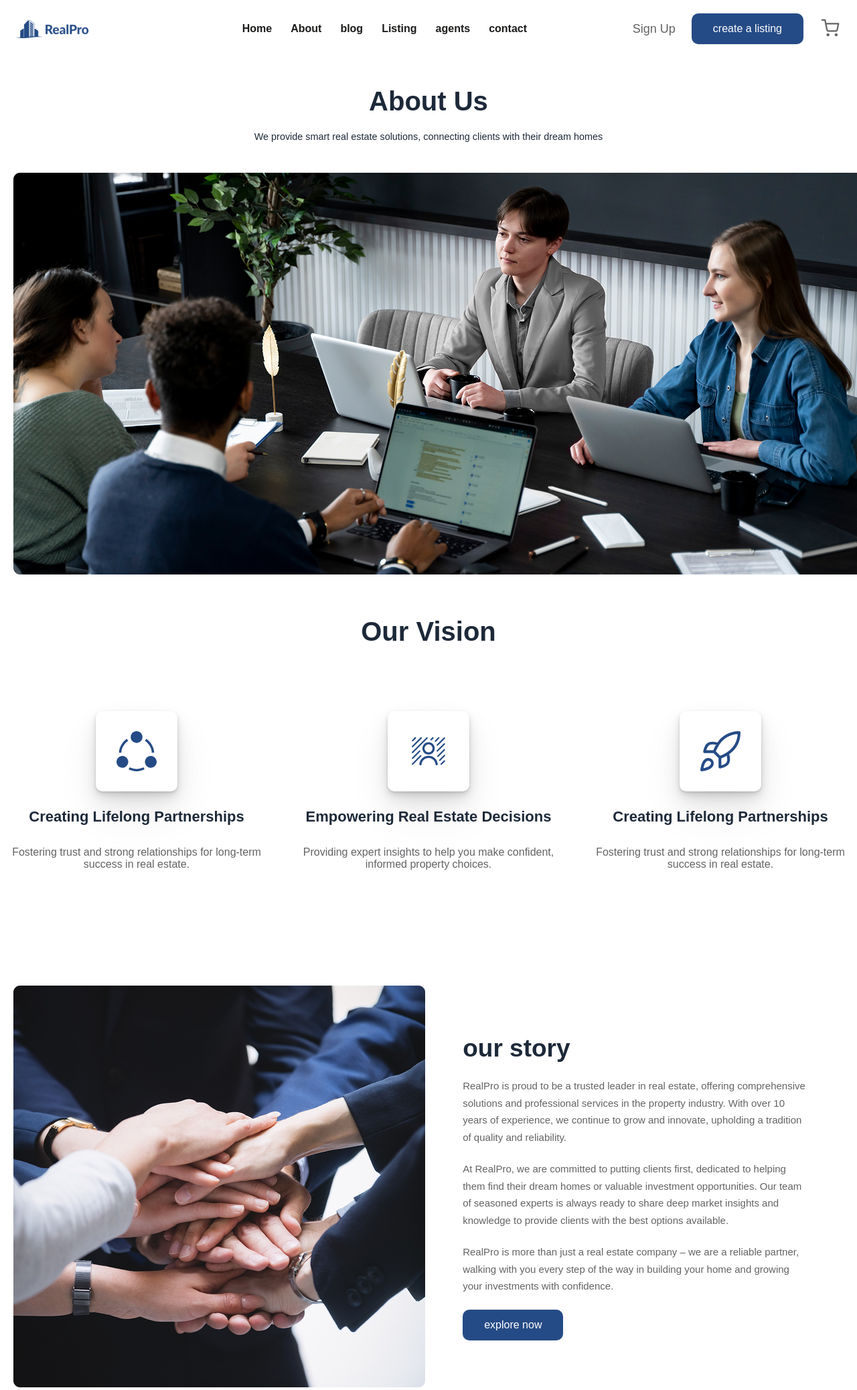
After one commit to navidkmp/Real-Pro, a Django app: page /about/ in a window 1280 px wide. The commit adds this page. Shown: the top 2076 px of the page at 67% size. Run offline with Django 5.2, Linux system fonts and the light colour scheme.

Commit message:
about update

```diff
--- a/Real_Project/settings.py
+++ b/Real_Project/settings.py
@@ -39,6 +39,7 @@ INSTALLED_APPS = [
     'django.contrib.staticfiles',
     #myapps
     'registration.apps.RegistrationConfig',
+    'about.apps.AboutConfig',
 ]
 
 MIDDLEWARE = [
--- a/Real_Project/urls.py
+++ b/Real_Project/urls.py
@@ -20,4 +20,6 @@ from django.urls import path, include
 urlpatterns = [
     path('admin/', admin.site.urls),
     path('registration/', include('registration.urls')),
+    path('about/', include('about.urls')),
+
 ]
--- /dev/null
+++ b/about/templates/about/about.html
@@ -0,0 +1,154 @@
+{% extends 'base.html' %}{% load static %}
+
+{% block content %}
+    <!-- start about  -->
+    <section class="about-section">
+        <div class="about">
+            <div class="about__top">
+                <h3 class="heading-3">about Us </h3>
+                <span class="text-top-text">
+                    We provide smart real estate solutions, connecting clients with their dream homes
+                </span>
+            </div>
+            <div class="bout__img-box">
+                <img src="{% static '/img/about/about.png' %}" alt="about">
+            </div>
+        </div>
+    </section>
+    <!-- end about  -->
+
+    <!-- start vision  -->
+    <section class="vision-section">
+        <!-- visions -->
+        <div class="vision__header">
+            <h3 class="heading-3">Our vision</h3>
+        </div>
+        <div class="vision">
+            <!-- vision 1 -->
+            <div class="vision__item">
+                <div class="vision__icon-box">
+                    <svg width="60" height="60" viewBox="0 0 50 50" fill="none" xmlns="http://www.w3.org/2000/svg">
+                        <g clip-path="url(#clip0_937_9153)">
+                            <path d="M25 14.6973C20.9616 14.6973 17.6758 11.4114 17.6758 7.37305C17.6758 3.33467 20.9616 0.0488281 25 0.0488281C29.0384 0.0488281 32.3242 3.33467 32.3242 7.37305C32.3242 11.4114 29.0384 14.6973 25 14.6973Z" fill="#254B86"/>
+                            <path d="M0.979134 41.8945C-1.03932 38.397 0.163704 33.9094 3.66136 31.8896C7.23079 29.8305 11.6773 31.1273 13.6663 34.5703C15.69 38.0732 14.4906 42.5505 10.9856 44.5753C7.47386 46.6004 3.0015 45.3952 0.979134 41.8945Z" fill="#254B86"/>
+                            <path d="M39.0157 44.5753C35.5131 42.5518 34.3102 38.0752 36.335 34.5703C38.3239 31.1274 42.7703 29.8304 46.34 31.8896C49.8375 33.9095 51.0406 38.397 49.0222 41.8946C47.0024 45.3908 42.5324 46.6033 39.0157 44.5753Z" fill="#254B86"/>
+                            <path d="M5.98643 26.9129L3.0625 26.7526C3.44297 19.8232 7.14522 13.4088 12.9645 9.59216L14.5724 12.0412C9.52696 15.3501 6.31827 20.9104 5.98643 26.9129Z" fill="#254B86"/>
+                            <path d="M44.0156 26.9128C43.6838 20.9103 40.4751 15.35 35.4297 12.0412L37.0376 9.59216C42.8569 13.4088 46.5591 19.8232 46.9395 26.7526L44.0156 26.9128Z" fill="#254B86"/>
+                            <path d="M24.9986 49.9512C21.5139 49.9512 18.1822 49.1587 15.0938 47.598L16.4155 44.983C21.7656 47.6896 28.2315 47.6896 33.5816 44.983L34.9034 47.598C31.815 49.1587 28.4834 49.9512 24.9986 49.9512Z" fill="#254B86"/>
+                        </g>
+                        <defs>
+                            <clipPath id="clip0_937_9153">
+                                <rect width="50" height="50" fill="white"/>
+                            </clipPath>
+                        </defs>
+                    </svg>
+                </div>
+                <div class="vision__text-box">
+                    <span class="vision__title">Creating Lifelong Partnerships</span>
+                    <p class="vision__description">
+                        Fostering trust and strong relationships for long-term success in real estate. </p>
+                </div>
+            </div>
+            <!-- vision 2 -->
+            <div class="vision__item">
+                <div class="vision__icon-box">
+                    <svg width="60" height="60" viewBox="0 0 60 60" fill="none" xmlns="http://www.w3.org/2000/svg">
+                        <path d="M39.6353 15.6985C39.2054 15.2686 39.2054 14.5716 39.6353 14.1418L44.505 9.272C44.9349 8.84211 45.6319 8.84211 46.0618 9.272C46.4917 9.70188 46.4917 10.3989 46.0618 10.8287L41.192 15.6985C40.7621 16.1284 40.0652 16.1284 39.6353 15.6985Z" fill="#254B86"/>
+                        <path d="M5.34954 22.2744C4.91966 22.7042 4.91966 23.4012 5.34954 23.8311C5.77942 24.261 6.47639 24.261 6.90628 23.8311L19.8382 10.8992C20.2681 10.4693 20.2681 9.77235 19.8382 9.34247C19.4083 8.91259 18.7113 8.91259 18.2814 9.34247L5.34954 22.2744Z" fill="#254B86"/>
+                        <path d="M5.45164 13.4546C5.02176 13.8845 5.02176 14.5815 5.45164 15.0114C5.88153 15.4412 6.5785 15.4412 7.00838 15.0114L11.1063 10.9134C11.5362 10.4835 11.5362 9.78656 11.1063 9.35668C10.6764 8.9268 9.97946 8.9268 9.54958 9.35668L5.45164 13.4546Z" fill="#254B86"/>
+                        <path d="M5.32241 32.5757C4.89253 32.1459 4.89253 31.4489 5.32241 31.019L26.9282 9.41317C27.3581 8.98329 28.0551 8.98329 28.485 9.41317C28.9149 9.84306 28.9149 10.54 28.485 10.9699L6.87915 32.5757C6.44927 33.0056 5.75229 33.0056 5.32241 32.5757Z" fill="#254B86"/>
+                        <path d="M33.0723 11.9874C32.6424 12.4173 32.6424 13.1143 33.0723 13.5441C33.5021 13.974 34.1991 13.974 34.629 13.5441L37.264 10.9091C37.6939 10.4792 37.6939 9.78224 37.264 9.35236C36.8341 8.92248 36.1372 8.92248 35.7073 9.35236L33.0723 11.9874Z" fill="#254B86"/>
+                        <path d="M5.35676 41.2595C4.92688 40.8296 4.92688 40.1327 5.35676 39.7028L16.016 29.0435C16.4459 28.6136 17.1429 28.6136 17.5728 29.0435C18.0027 29.4734 18.0027 30.1704 17.5728 30.6002L6.9135 41.2595C6.48362 41.6894 5.78665 41.6894 5.35676 41.2595Z" fill="#254B86"/>
+                        <path d="M5.33057 48.4466C4.90069 48.8765 4.90069 49.5734 5.33057 50.0033C5.76045 50.4332 6.45743 50.4332 6.88731 50.0033L19.2665 37.6241C19.6964 37.1943 19.6964 36.4973 19.2665 36.0674C18.8366 35.6375 18.1396 35.6375 17.7097 36.0674L5.33057 48.4466Z" fill="#254B86"/>
+                        <path d="M42.4521 20.0425C42.0222 20.4724 42.0222 21.1694 42.4521 21.5992C42.882 22.0291 43.5789 22.0291 44.0088 21.5992L54.4722 11.1358C54.9021 10.706 54.9021 10.009 54.4722 9.5791C54.0423 9.14922 53.3454 9.14922 52.9155 9.5791L42.4521 20.0425Z" fill="#254B86"/>
+                        <path d="M42.4009 30.3685C41.971 29.9386 41.971 29.2416 42.4009 28.8117L52.9538 18.2589C53.3836 17.829 54.0806 17.829 54.5105 18.2589C54.9404 18.6888 54.9404 19.3858 54.5105 19.8156L43.9577 30.3685C43.5278 30.7984 42.8308 30.7984 42.4009 30.3685Z" fill="#254B86"/>
+                        <path d="M43.2268 36.7036C42.7969 37.1335 42.7969 37.8304 43.2268 38.2603C43.6567 38.6902 44.3537 38.6902 44.7835 38.2603L54.5309 28.5129C54.9608 28.083 54.9608 27.3861 54.5309 26.9562C54.1011 26.5263 53.4041 26.5263 52.9742 26.9562L43.2268 36.7036Z" fill="#254B86"/>
+                        <path d="M45.97 44.235C45.5401 43.8051 45.5401 43.1081 45.97 42.6782L53.1208 35.5274C53.5507 35.0975 54.2477 35.0975 54.6776 35.5274C55.1075 35.9573 55.1075 36.6542 54.6776 37.0841L47.5267 44.235C47.0969 44.6649 46.3999 44.6649 45.97 44.235Z" fill="#254B86"/>
+                        <path d="M48.1747 48.5676C47.7448 48.9975 47.7448 49.6945 48.1747 50.1244C48.6046 50.5542 49.3016 50.5542 49.7315 50.1244L54.5619 45.294C54.9918 44.8641 54.9918 44.1671 54.5619 43.7372C54.132 43.3073 53.435 43.3073 53.0051 43.7372L48.1747 48.5676Z" fill="#254B86"/>
+                        <path fill-rule="evenodd" clip-rule="evenodd" d="M23.5526 19.2592C25.2832 17.5285 27.6305 16.5562 30.0781 16.5562C32.5257 16.5562 34.873 17.5285 36.6036 19.2592C38.3343 20.9899 39.3066 23.3372 39.3066 25.7847C39.3066 28.2323 38.3343 30.5796 36.6036 32.3103C34.873 34.041 32.5257 35.0132 30.0781 35.0132C27.6305 35.0132 25.2832 34.041 23.5526 32.3103C21.8219 30.5796 20.8496 28.2323 20.8496 25.7847C20.8496 23.3372 21.8219 20.9899 23.5526 19.2592ZM30.0781 19.8586C28.5064 19.8586 26.999 20.4829 25.8877 21.5943C24.7763 22.7057 24.1519 24.213 24.1519 25.7847C24.1519 27.3564 24.7763 28.8638 25.8877 29.9752C26.999 31.0865 28.5064 31.7109 30.0781 31.7109C31.6498 31.7109 33.1572 31.0865 34.2685 29.9752C35.3799 28.8638 36.0043 27.3564 36.0043 25.7847C36.0043 24.213 35.3799 22.7057 34.2685 21.5943C33.1572 20.4829 31.6498 19.8586 30.0781 19.8586Z" fill="#254B86"/>
+                        <path d="M22.6502 43.0506C24.6202 41.0806 27.2921 39.9739 30.0781 39.9739C32.8641 39.9739 35.536 41.0806 37.506 43.0506C39.2549 44.7995 40.3235 47.1017 40.5413 49.5457C40.6222 50.454 41.4242 51.1247 42.3325 51.0438C43.2408 50.9628 43.9115 50.1609 43.8306 49.2525C43.5443 46.0401 42.1399 43.0143 39.8411 40.7155C37.2518 38.1262 33.74 36.6715 30.0781 36.6715C26.4163 36.6715 22.9044 38.1262 20.3151 40.7155C18.0164 43.0143 16.6119 46.0401 16.3257 49.2525C16.2447 50.1609 16.9155 50.9628 17.8238 51.0438C18.7321 51.1247 19.534 50.454 19.615 49.5457C19.8328 47.1017 20.9013 44.7995 22.6502 43.0506Z" fill="#254B86"/>
+                    </svg>
+                </div>
+                <div class="vision__text-box">
+                    <span class="vision__title">Empowering Real Estate Decisions</span>
+                    <p class="vision__description">
+                        Providing expert insights to help you make confident, informed property choices. </p>
+                </div>
+            </div>
+            <!-- vision 3 -->
+            <div class="vision__item">
+                <div class="vision__icon-box">
+                    <svg width="60" height="60" viewBox="0 0 43 43" fill="none" xmlns="http://www.w3.org/2000/svg">
+                        <path d="M20.9872 28.1672L14.8333 22.0133M20.9872 28.1672C23.8525 27.0774 26.6013 25.703 29.1923 24.0646M20.9872 28.1672V38.4236C20.9872 38.4236 27.2026 37.2954 29.1923 34.321C31.4077 30.9979 29.1923 24.0646 29.1923 24.0646M14.8333 22.0133C15.9249 19.1814 17.2994 16.4668 18.9359 13.9108C21.326 10.0892 24.6541 6.94266 28.6036 4.77044C32.5531 2.59822 36.9926 1.47255 41.5 1.50051C41.5 7.08 39.9 16.8851 29.1923 24.0646M14.8333 22.0133H4.57692C4.57692 22.0133 5.70513 15.7979 8.67949 13.8082C12.0026 11.5928 18.9359 13.8082 18.9359 13.8082M5.60256 31.2441C2.52564 33.8287 1.5 41.5005 1.5 41.5005C1.5 41.5005 9.1718 40.4749 11.7564 37.3979C13.2128 35.6749 13.1923 33.0287 11.5718 31.4287C10.7745 30.6677 9.72419 30.228 8.62252 30.1939C7.52084 30.1598 6.44539 30.5338 5.60256 31.2441Z" stroke="#254B86" stroke-width="3" stroke-linecap="round" stroke-linejoin="round"/>
+                    </svg>
+                </div>
+                <div class="vision__text-box">
+                    <span class="vision__title">Creating Lifelong Partnerships</span>
+                    <p class="vision__description">
+                        Fostering trust and strong relationships for long-term success in real estate. </p>
+                </div>
+            </div>
+        </div>
+    </section>
+    <!-- end vision  -->
+
+    <!-- start story  -->
+    <section class="story-section">
+        <div class="story">
+            <div class="story__img-box">
+                <img src="{% static '/img/about/story-1.png' %}" alt="story 1">
+            </div>
+            <div class="story__text-box">
+                <span class="story__title">our story</span>
+                <p class="story__text">
+                    RealPro is proud to be a trusted leader in real estate, offering comprehensive solutions and professional services in the property industry. With over 10 years of experience, we continue to grow and innovate, upholding a tradition of quality and reliability. </p>
+                <p class="story__text">
+                    At RealPro, we are committed to putting clients first, dedicated to helping them find their dream homes or valuable investment opportunities. Our team of seasoned experts is always ready to share deep market insights and knowledge to provide clients with the best options available. </p>
+                <p class="story__text">
+                    RealPro is more than just a real estate company – we are a reliable partner, walking with you every step of the way in building your home and growing your investments with confidence. </p>
+                <div class="story__btn">
+                    <button class="btn btn--full">explore now</button>
+                </div>
+            </div>
+        </div>
+        <div class="story">
+            <div class="story__text-box">
+                <span class="story__title">Our Mission</span>
+                <p class="story__text">
+                    At RealPro, our mission is to be a trusted partner in every real estate journey. We are committed to providing expert guidance and optimal solutions to help clients realize their dreams of an ideal home or a rewarding investment opportunity. </p>
+                <p class="story__text">
+                    We prioritize our clients at every step and strive to create sustainable value for both the community and the real estate market. RealPro is not just about building properties – we build trust, peace of mind, and a prosperous future for all our clients. </p>
+                <div class="story__btn">
+                    <button class="btn btn--full">explore now</button>
+                </div>
+            </div>
+            <div class="story__img-box">
+                <img src="{% static '/img/about/story-2.png' %}" alt="story 1">
+            </div>
+        </div>
+    </section>
+    <!-- end story  -->
+
+    <!-- start team -->
+    <section class="team-section">
+        <div class="about__top">
+            <h3 class="heading-3">meet the team</h3>
+            <span class="text-top-text">
+                Get to know the dedicated professionals behind RealPro – a team of experienced experts passionate about
+                guiding you through every step of your real estate journey.
+            </span>
+        </div>
+        <div class="team">
+            <article>
+                <img src="/assets/img/about/team-1.png" alt="team member 1" class="team__img">
+            </article>
+            <article>
+                <img src="/assets/img/about/team-2.png" alt="team member 2" class="team__img">
+            </article>
+            <article>
+                <img src="/assets/img/about/team-3.png" alt="team member 3" class="team__img">
+            </article>
+        </div>
+    </section>
+    <!-- end team -->
+{% endblock %}
--- /dev/null
+++ b/about/urls.py
@@ -0,0 +1,9 @@
+from django.urls import path
+from . import views
+
+
+app_name = 'about'
+
+urlpatterns = [
+    path('',views.about,name='about'),
+]
--- a/about/views.py
+++ b/about/views.py
@@ -1,3 +1,6 @@
-from django.shortcuts import render
+from django.shortcuts import render,redirect
 
-# Create your views here.
+
+
+def about(request):
+    return render(request,'about/about.html')
--- a/registration/views.py
+++ b/registration/views.py
@@ -3,6 +3,8 @@ from django.contrib.auth import authenticate, login
 from django.shortcuts import render, redirect
 
 def signup(request):
+    if request.user.is_authenticated == True:
+        return redirect("about:about")
     if request.method == 'POST':
         username = request.POST.get('username')
         email = request.POST.get('email')
@@ -36,6 +38,8 @@ def signup(request):
 
 
 def signin(request):
+    if request.user.is_authenticated == True:
+        return redirect("about:about")
     if request.method == 'POST':
         username = request.POST.get('username')
         password = request.POST.get('password')
--- a/templates/base.html
+++ b/templates/base.html
@@ -11,7 +11,7 @@
     <link rel="preconnect" href="https://fonts.gstatic.com" crossorigin>
     <link href="https://fonts.googleapis.com/css2?family=Lato:ital,wght@0,100;0,300;0,400;0,700;0,900;1,100;1,300;1,400;1,700;1,900&display=swap" rel="stylesheet">
     <!-- icon  -->
-    <link rel="shortcut icon" href="{% static 'assets/img/logo.png' %}">
+    <link rel="shortcut icon" href="/img/logo.png">
     <!-- css  -->
     <link rel="stylesheet" href="{% static 'sass/main.css' %}">
 </head>
@@ -23,5 +23,6 @@
 
 
 {% include 'includes/footer.html' %}
+<script src="{% static '/js/script.js' %}"></script>
 </body>
 </html>
--- a/templates/includes/header.html
+++ b/templates/includes/header.html
@@ -7,22 +7,22 @@
         <nav class="navbar__list">
             <ul>
                 <li>
-                    <a href="#">Home</a>
+                    <a href="#" type="active">Home</a>
+                </li>
+                <li>
+                    <a href="{% url 'about:about' %}">About</a>
+                </li>
+                <li>
+                    <a href="#">blog</a>
                 </li>
                 <li>
                     <a href="#">Listing</a>
                 </li>
                 <li>
-                    <a href="#">contact</a>
-                </li>
-                <li>
                     <a href="#">agents</a>
                 </li>
                 <li>
-                    <a href="#">About</a>
-                </li>
-                <li>
-                    <a href="#">blog</a>
+                    <a href="#">contact</a>
                 </li>
             </ul>
         </nav>
```
